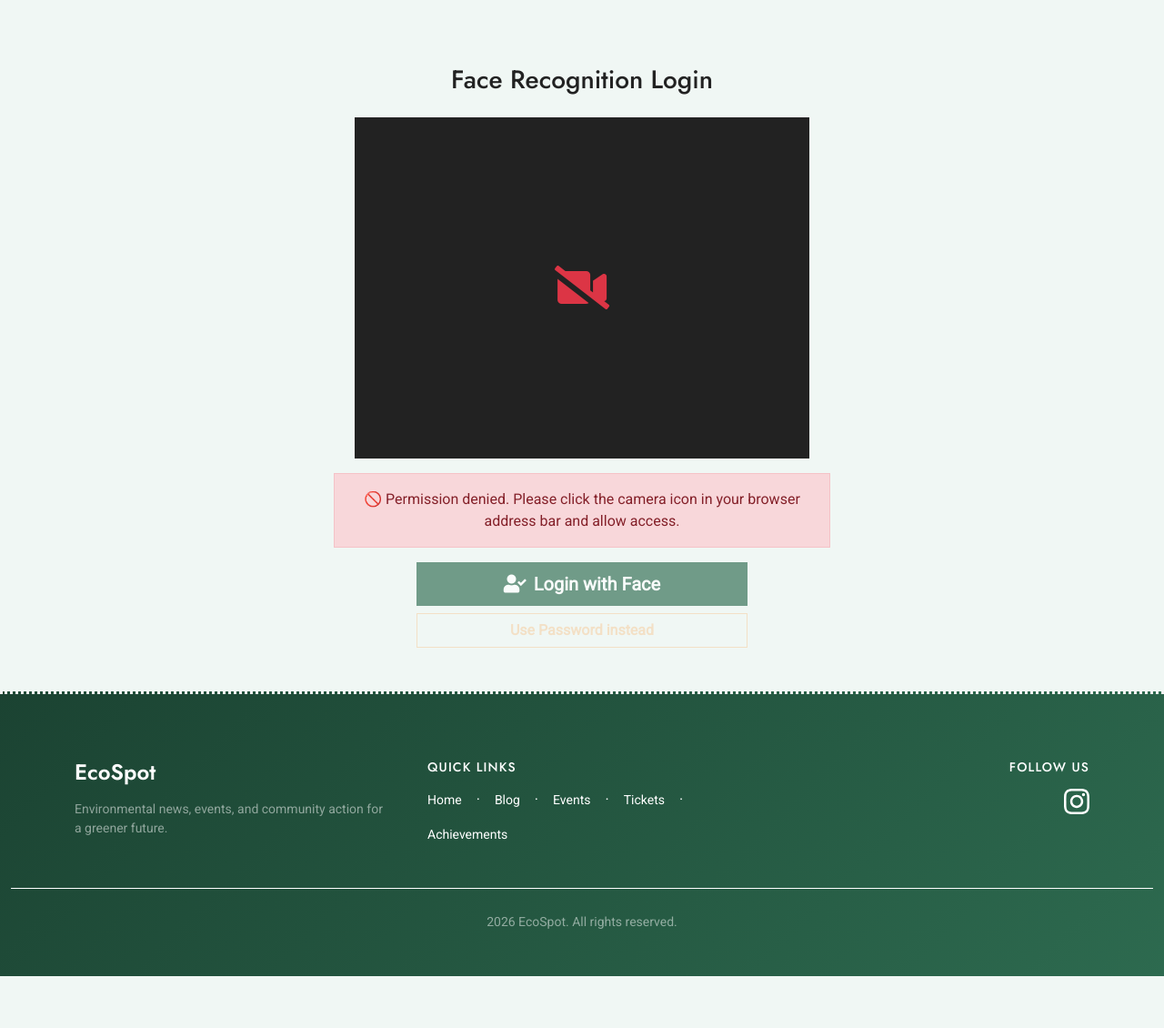
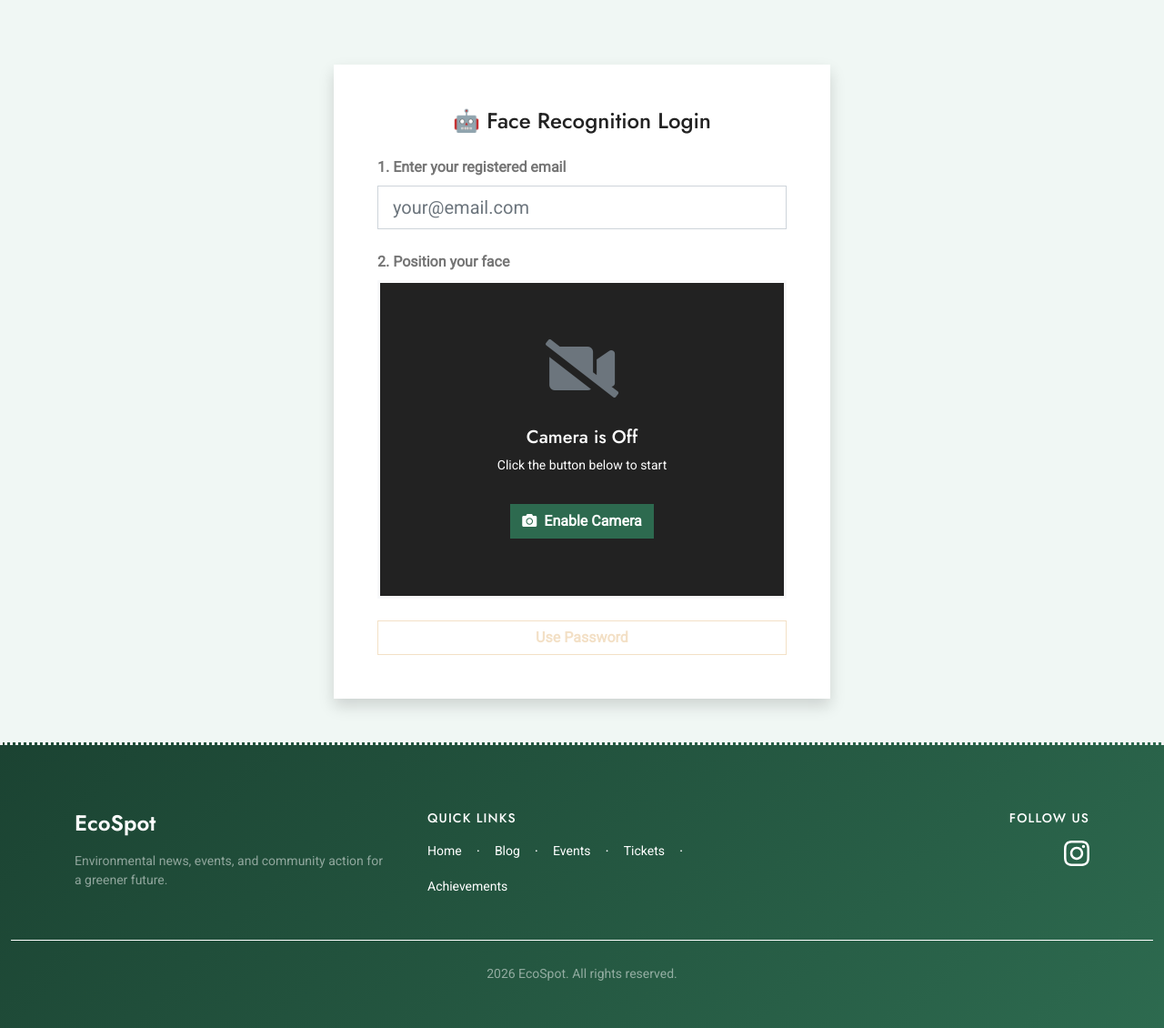
Before and after one commit to LumosDhia/EcoSpot-PI, a Symfony app: template templates/security/face_login.html.twig in a window 1280 px wide. Shown: the part 112-1242 px from the top of the page at 91% size. Before the commit the page ends 1185 px from the top, so only its background shows below. Run offline with Twig, Linux system fonts and the light colour scheme; the template is opened without the code that fills it, so the values that code supplies are empty; some libraries are stand-ins or nearby versions.

Commit message:
second part of face recognition

```diff
--- a/templates/security/face_login.html.twig
+++ b/templates/security/face_login.html.twig
@@ -5,26 +5,59 @@
 {% block body %}
 <div class="container py-5">
     <div class="row justify-content-center">
-        <div class="col-md-6 text-center">
-            <h1 class="h3 mb-4">Face Recognition Login</h1>
+        <div class="col-md-6">
+            <div class="card shadow border-0 rounded-4 overflow-hidden">
+                <div class="card-body p-4 p-md-5">
+                    <h2 class="h4 mb-4 text-center">🤖 Face Recognition Login</h2>
 
-            <div id="camera-container" class="position-relative bg-dark rounded overflow-hidden mb-3" style="max-width: 500px; margin: 0 auto; min-height: 375px;">
-                <video id="webcam" autoplay muted playsinline class="w-100 h-100" style="object-fit: cover;"></video>
-                <canvas id="snapshot" class="d-none" width="640" height="480"></canvas>
-                <div id="camera-loading" class="position-absolute top-50 start-50 translate-middle text-white">
-                    <div class="spinner-border" role="status"></div>
+                    <div id="face-login-ui">
+                        <div class="mb-4">
+                            <label for="face-email" class="form-label fw-bold">1. Enter your registered email</label>
+                            <input type="email" id="face-email" class="form-control form-control-lg"
+                                   placeholder="your@email.com" autocomplete="email">
+                        </div>
+
+                        <div class="mb-4">
+                            <label class="form-label fw-bold">2. Position your face</label>
+                            <div id="camera-container" class="position-relative mb-3 rounded-4 overflow-hidden bg-dark d-flex align-items-center justify-content-center" style="height:350px; border: 3px solid #f8f9fa;">
+                                <video id="face-video" autoplay muted playsinline class="w-100 h-100 d-none" style="object-fit:cover;"></video>
+                                <canvas id="face-snapshot" class="d-none" width="640" height="480"></canvas>
+
+                                <div id="face-placeholder" class="text-center p-4">
+                                    <div class="mb-3 text-muted">
+                                        <i class="fas fa-video-slash fa-4x mb-3"></i>
+                                    </div>
+                                    <h5 class="text-white">Camera is Off</h5>
+                                    <p class="text-white opacity-75 small">Click the button below to start</p>
+                                    <button id="btn-start-camera" class="btn btn-primary mt-3">
+                                        <i class="fas fa-camera me-2"></i>Enable Camera
+                                    </button>
+                                </div>
+
+                                <div id="camera-spinner" class="spinner-border text-light d-none" role="status" style="width: 3rem; height: 3rem;">
+                                    <span class="visually-hidden">Loading...</span>
+                                </div>
                             </div>
                         </div>
 
-            <div id="status-message" class="alert d-none mb-3"></div>
+                        <div id="face-status" class="alert d-none mb-4" role="alert"></div>
 
-            <div class="d-grid gap-2 col-8 mx-auto">
-                <button id="btn-login" class="btn btn-primary btn-lg" disabled>
-                    <i class="fas fa-user-check me-2"></i>Login with Face
+                        <div class="d-grid gap-3">
+                            <button id="btn-scan-face" class="btn btn-success btn-lg d-none">
+                                <span id="face-scan-spinner" class="spinner-border spinner-border-sm d-none me-2"></span>
+                                <i class="fas fa-user-check me-2"></i>Verify & Log In
                             </button>
-                <a href="{{ path('app_login') }}" class="btn btn-outline-secondary">
-                    Use Password instead
+                            <div class="d-flex gap-2">
+                                <button id="btn-stop-camera" class="btn btn-outline-danger flex-grow-1 d-none">
+                                    Stop Camera
+                                </button>
+                                <a href="{{ path('app_login') }}" class="btn btn-outline-secondary flex-grow-1">
+                                    Use Password
                                 </a>
+                            </div>
+                        </div>
+                    </div>
+                </div>
             </div>
         </div>
     </div>
@@ -34,91 +67,111 @@
 {% block javascripts %}
 {{ parent() }}
 <script>
-    const video = document.getElementById('webcam');
-    const canvas = document.getElementById('snapshot');
-    const btnLogin = document.getElementById('btn-login');
-    const statusMsg = document.getElementById('status-message');
-    const loader = document.getElementById('camera-loading');
+    (function () {
+        'use strict';
+
+        const VERIFY_URL = "{{ path('face_verify') }}";
+        let stream = null;
+
+        const $ = id => document.getElementById(id);
+        const video = $('face-video');
+        const canvas = $('face-snapshot');
+        const statusBox = $('face-status');
+        const btnStart = $('btn-start-camera');
+        const btnScan = $('btn-scan-face');
+        const btnStop = $('btn-stop-camera');
+        const placeholder = $('face-placeholder');
+        const spinner = $('face-scan-spinner');
+        const camSpinner = $('camera-spinner');
 
         function showStatus(msg, type = 'info') {
-        statusMsg.textContent = msg;
-        statusMsg.className = `alert alert-${type} mb-3`;
-        statusMsg.classList.remove('d-none');
+            statusBox.className = `alert alert-${type} mb-4`;
+            statusBox.textContent = msg;
+            statusBox.classList.remove('d-none');
         }
 
-    async function initCamera() {
+        async function startCamera() {
             if (!window.isSecureContext) {
-            showStatus("❌ Camera requires a secure context (HTTPS or localhost). Please check your URL.", "danger");
-            loader.innerHTML = '<i class="fas fa-shield-alt fa-3x text-warning"></i>';
+                showStatus("❌ Face ID requires a secure context (HTTPS or localhost).", "danger");
                 return;
             }
 
+            camSpinner.classList.remove('d-none');
+            placeholder.classList.add('d-none');
+            btnStart.disabled = true;
+
             try {
-            const stream = await navigator.mediaDevices.getUserMedia({
-                video: {
-                    width: { ideal: 640 },
-                    height: { ideal: 480 },
-                    facingMode: "user"
-                }
+                stream = await navigator.mediaDevices.getUserMedia({
+                    video: { facingMode: 'user', width: { ideal: 640 }, height: { ideal: 480 } }
                 });
                 video.srcObject = stream;
-            video.onloadedmetadata = () => {
-                loader.classList.add('d-none');
-                btnLogin.disabled = false;
-            };
-        } catch (err) {
-            console.error("Error accessing webcam:", err);
-            let message = "Could not access camera.";
-
-            if (err.name === 'NotAllowedError' || err.name === 'PermissionDeniedError') {
-                message = "🚫 Permission denied. Please click the camera icon in your browser address bar and allow access.";
-            } else if (err.name === 'NotFoundError' || err.name === 'DevicesNotFoundError') {
-                message = "📷 No camera found. Please ensure your webcam is plugged in.";
-            } else if (err.name === 'NotReadableError' || err.name === 'TrackStartError') {
-                message = "⚠️ Camera is already in use by another application.";
-            } else if (err.name === 'SecurityError') {
-                message = "🔒 Security error: Camera access blocked by browser policy.";
-            }
-
-            showStatus(message, "danger");
-            loader.innerHTML = '<i class="fas fa-video-slash fa-3x text-danger"></i>';
+                video.classList.remove('d-none');
+                btnScan.classList.remove('d-none');
+                btnStop.classList.remove('d-none');
+                statusBox.classList.add('d-none');
+            } catch (e) {
+                console.error(e);
+                showStatus('🚫 Camera access denied. Please check site permissions.', 'danger');
+                placeholder.classList.remove('d-none');
+            } finally {
+                camSpinner.classList.add('d-none');
+                btnStart.disabled = false;
             }
         }
 
-    btnLogin.addEventListener('click', async () => {
-        btnLogin.disabled = true;
-        showStatus("Analyzing face...", "info");
+        function stopCamera() {
+            if (stream) {
+                stream.getTracks().forEach(t => t.stop());
+                stream = null;
+            }
+            video.srcObject = null;
+            video.classList.add('d-none');
+            placeholder.classList.remove('d-none');
+            btnScan.classList.add('d-none');
+            btnStop.classList.add('d-none');
+        }
 
-        // Capture frame
+        btnStart.addEventListener('click', startCamera);
+        btnStop.addEventListener('click', () => { stopCamera(); statusBox.classList.add('d-none'); });
+
+        btnScan.addEventListener('click', async () => {
+            const email = $('face-email').value.trim();
+            if (!email) { showStatus('Please enter your email first.', 'warning'); return; }
+            if (!stream) { showStatus('Please start the camera first.', 'warning'); return; }
+
+            btnScan.disabled = true;
+            spinner.classList.remove('d-none');
+            showStatus('🤖 AI is verifying your identity...', 'info');
+
             const context = canvas.getContext('2d');
             context.drawImage(video, 0, 0, canvas.width, canvas.height);
             const base64Image = canvas.toDataURL('image/jpeg', 0.8);
 
             try {
-            const response = await fetch("{{ path('face_verify') }}", {
-                method: "POST",
-                headers: { "Content-Type": "application/json" },
-                body: JSON.stringify({ image: base64Image })
+                const response = await fetch(VERIFY_URL, {
+                    method: 'POST',
+                    headers: { 'Content-Type': 'application/json' },
+                    body: JSON.stringify({ image: base64Image }),
                 });
 
                 const data = await response.json();
 
                 if (data.status === 'success') {
-                showStatus("✅ Face recognized! Redirecting...", "success");
-                setTimeout(() => window.location.href = data.redirect, 1000);
+                    showStatus('✅ Identity verified! Redirecting...', 'success');
+                    stopCamera();
+                    setTimeout(() => { window.location.href = data.redirect || '/'; }, 800);
                 } else {
-                showStatus("❌ " + (data.message || "Face not recognized"), "danger");
-                btnLogin.disabled = false;
+                    showStatus(data.message || 'Face not recognized.', 'danger');
+                    btnScan.disabled = false;
                 }
-        } catch (err) {
-            console.error("Auth error:", err);
-            showStatus("Server error during recognition.", "danger");
-            btnLogin.disabled = false;
+            } catch (e) {
+                console.error(e);
+                showStatus('⚠️ Connection error. Please try again.', 'danger');
+                btnScan.disabled = false;
+            } finally {
+                spinner.classList.add('d-none');
             }
         });
-
-    document.addEventListener('DOMContentLoaded', () => {
-        initCamera();
-    });
+    })();
 </script>
 {% endblock %}
```
Lines whose indentation alone changed are shown as unchanged.
